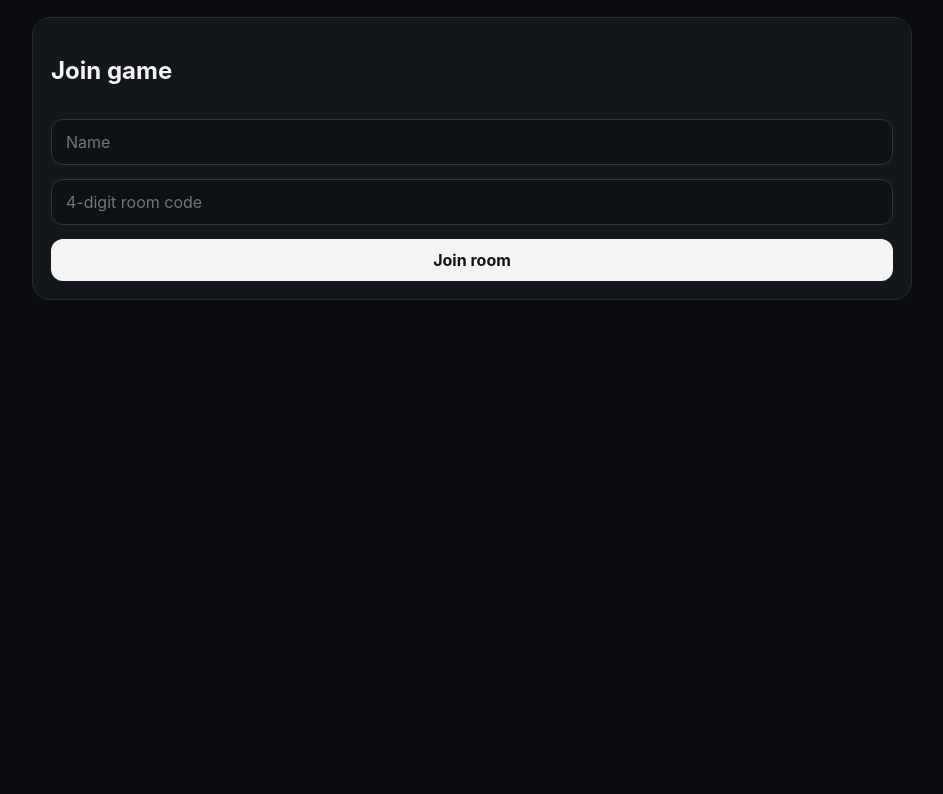
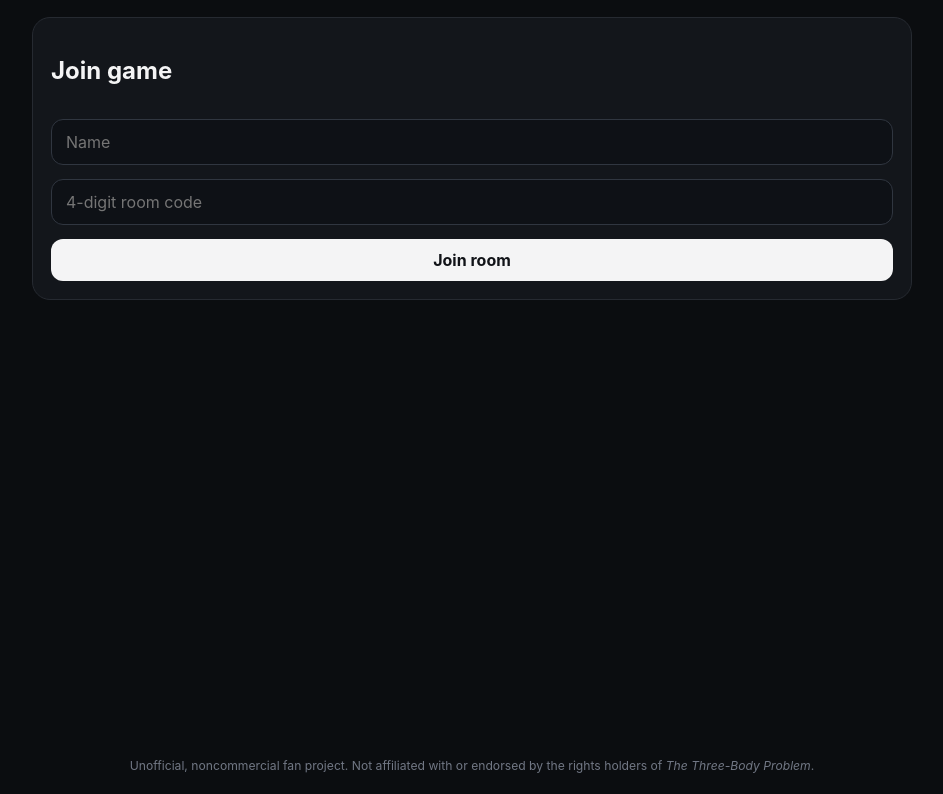
Before and after one commit to ClemButterscotch/wallbreaker, a website: page public/index.html in a window 1280 px wide. Shown: the part 43-837 px from the top of the page, without its empty margins (168-1111 px from the left). Before the commit the page ends 800 px from the top, so only its background shows below. Drawn offline with Linux system fonts and the light colour scheme.

```diff
--- a/app.js
+++ b/public/app.js
@@ -256,6 +256,7 @@
   </div>`;
 }
 function breakModal(){ return `<div class="modal"><div class="modal-card stack"><h2 class="role-title">Break the wall</h2><p class="small">Choose exactly three dials and guess each target.</p>${COLORS.map(c=>`<div class="row"><label style="min-width:110px"><input class="break-dial" type="checkbox" value="${c}" style="width:auto"> ${c}</label><input id="guess-${c}" type="number" min="0" max="9" value="5" style="max-width:100px"></div>`).join('')}<button class="danger" id="send-break">Submit final guess</button><button class="secondary" id="close-modal">Cancel</button></div></div>`; }
+function legalNotice(){ return '<footer class="legal">Unofficial, noncommercial fan project. Not affiliated with or endorsed by the rights holders of <em>The Three-Body Problem</em>.</footer>'; }
 function render(){
   const s=localView.state;
   if(localView.screen==='home') app.innerHTML=home();
@@ -263,6 +264,7 @@
   else if(localView.screen==='connecting') app.innerHTML='<div class="shell"><div class="panel">Connecting…</div></div>';
   else if(localView.screen==='lobby') app.innerHTML=lobby(s);
   else app.innerHTML=gameScreen(s,localView.role);
+  app.insertAdjacentHTML('beforeend',legalNotice());
   bind();
 }
 function bind(){
--- a/styles.css
+++ b/public/styles.css
@@ -52,3 +52,4 @@
 .notice { padding:12px; border-radius:12px; background:#272b34; }
 .win { font-size:1.8rem; font-weight:800; }
 hr { border:0; border-top:1px solid #2a2e36; margin:8px 0; }
+.legal { max-width:920px; margin:0 auto; padding:0 20px 20px; color:#717784; font-size:.76rem; line-height:1.4; text-align:center; }
--- a/scripts/local-server.mjs
+++ b/scripts/local-server.mjs
@@ -3,7 +3,7 @@
 import { extname, join, normalize } from 'node:path';
 import { fileURLToPath } from 'node:url';
 
-const root = fileURLToPath(new URL('../', import.meta.url));
+const root = fileURLToPath(new URL('../public/', import.meta.url));
 const port = Number(process.env.PORT || 4173);
 const types = { '.html':'text/html; charset=utf-8', '.js':'text/javascript; charset=utf-8', '.css':'text/css; charset=utf-8', '.json':'application/json; charset=utf-8' };
 
```
Also changed, not shown: public/index.html (renamed from index.html).
